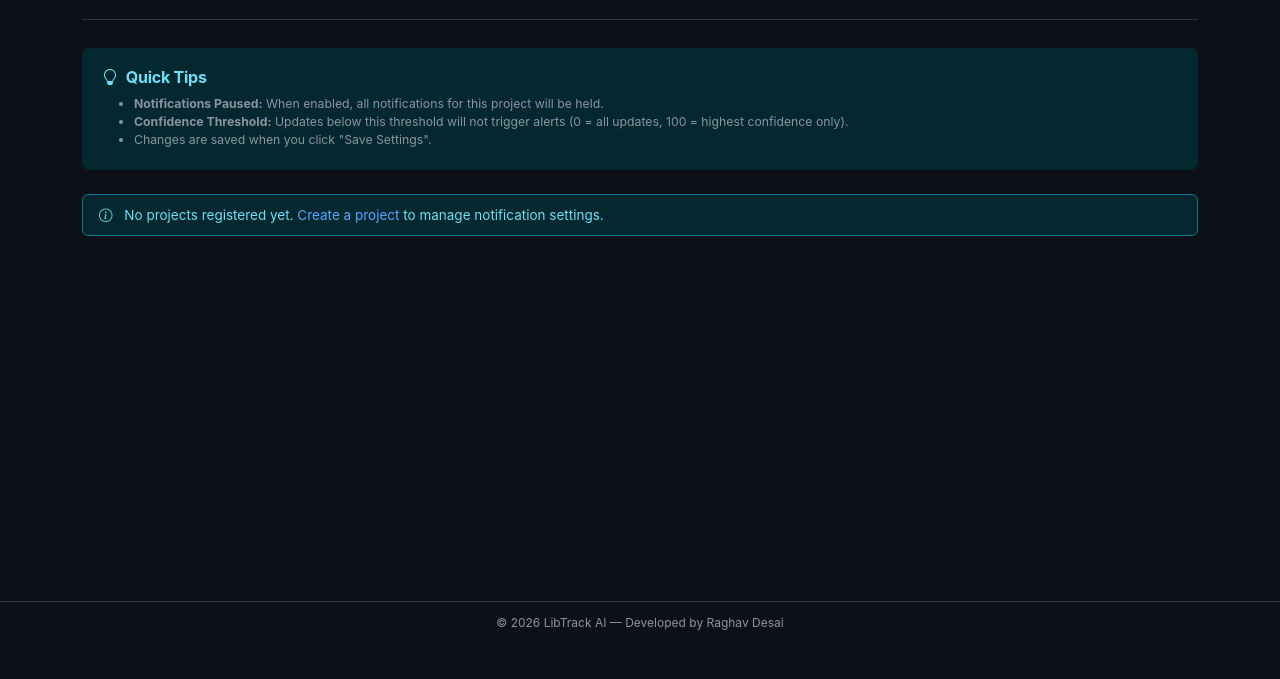
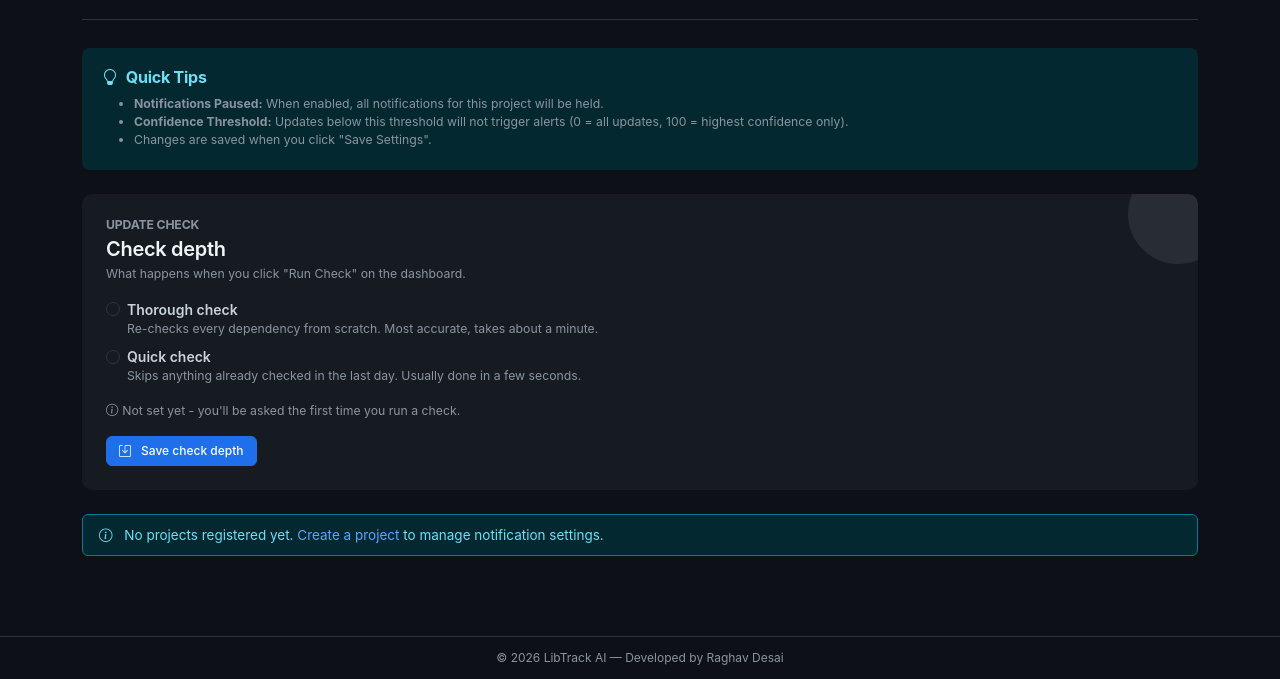
Before and after one commit to RaghavRD/library_tracker, a Django app: page /libtracker/settings/ in a window 1280 px wide. Shown: the part 151-830 px from the top of the page. Before the commit the page ends 781 px from the top, so only its background shows below. Run offline with Django 5.2, Linux system fonts and the light colour scheme; the visitor is signed in with stand-in values (Sample User, id 1); data comes from the database, SQL or seed files in the repository; data that the repository does not hold is empty.

Commit message:
feat(daily-check): run manual checks inline with a per-user check depth
Manual checks were refused in production and their result banner never went away. Both came from the same place: the run happened in a background thread that serverless kills once the response returns, so the outcome had to be recovered from the database on later page loads.

- views.run_daily_check_now: execute the check inline via call_command, the way the cron endpoint already does, and drop the IS_VERCEL guard and the threading.Thread indirection. Now that a full run finishes in well under the function time limit this is no longer a reason to disable the feature. Passes LIBTRACK_RUN_BUDGET_SECONDS so an overrun ends as 'partial' rather than being killed.

- views.dashboard: stop reading active_manual_run/latest_manual_run. Those were re-queried on every request, so the completion banner reappeared each time the user navigated back to the dashboard. The outcome is now reported once through django.contrib.messages, which base.html already renders as a toast.

- dashboard.html: remove the 'Daily Check Scheduled' placeholder and the status-polling script, both dead once the run is synchronous. Buttons show a spinner and disable while a check is in flight.

- models.UserPreference: per-user check depth, thorough (re-check everything) or quick (skip anything inside the freshness window), mapped onto run_daily_check --force. Blank until chosen, which is what triggers the first-run prompt; dismissing the prompt saves nothing and runs nothing, so the user is asked again. A post without a mode falls back to quick rather than answering on the user's behalf. Adds migration 0020.

- settings_view: the same choice, editable later. Its form sits outside the projects block so a user with no projects can still reach it.

- Add tracker/tests/test_manual_check_mode.py; update the ownership tests that asserted the old threaded, Vercel-disabled behavior.

```diff
--- a/tracker/models.py
+++ b/tracker/models.py
@@ -288,6 +288,59 @@ class DashboardSnapshot(TimeStampedModel):
 
     def __str__(self):
         return f"{self.owner} dashboard snapshot for {self.scan_date}"
+
+
+class UserPreference(TimeStampedModel):
+    """Per-user settings that are not tied to any single project."""
+
+    THOROUGH = "thorough"
+    QUICK = "quick"
+    CHECK_MODE_CHOICES = [
+        (THOROUGH, "Thorough check"),
+        (QUICK, "Quick check"),
+    ]
+    # Used when a run happens without a stored choice - a form posted with
+    # JavaScript disabled, say. The cheaper mode is the safer default.
+    DEFAULT_CHECK_MODE = QUICK
+
+    user = models.OneToOneField(
+        settings.AUTH_USER_MODEL,
+        on_delete=models.CASCADE,
+        related_name="preferences",
+    )
+    # Blank means the user has never been asked, which is what triggers the
+    # first-run prompt. Do not give this a non-blank default: that would silently
+    # answer the question on the user's behalf.
+    check_mode = models.CharField(
+        max_length=10,
+        choices=CHECK_MODE_CHOICES,
+        blank=True,
+        default="",
+        help_text="How thorough a manual update check should be.",
+    )
+
+    class Meta:
+        verbose_name = "User Preference"
+        verbose_name_plural = "User Preferences"
+
+    def __str__(self):
+        return f"Preferences for {self.user}"
+
+    @classmethod
+    def for_user(cls, user) -> "UserPreference":
+        """Return this user's preferences, creating an empty row on first use."""
+        preference, _ = cls.objects.get_or_create(user=user)
+        return preference
+
+    @property
+    def has_chosen_check_mode(self) -> bool:
+        """False until the user picks a mode, which is when we prompt them."""
+        return self.check_mode in {self.THOROUGH, self.QUICK}
+
+    @property
+    def force_check(self) -> bool:
+        """Whether a manual run should ignore the freshness window."""
+        return self.check_mode == self.THOROUGH
 
 
 class DailyCheckRun(TimeStampedModel):
--- a/tracker/templates/tracker/settings.html
+++ b/tracker/templates/tracker/settings.html
@@ -25,9 +25,56 @@
             </div>
         </div>
 
+        {# Own form, outside the projects block: a user with no projects still needs this. #}
+        <div class="card stat-card shadow-sm settings-card mb-4">
+            <div class="card-body p-4">
+                <h6 class="text-uppercase small fw-bold text-muted mb-1">Update Check</h6>
+                <h5 class="mb-1">Check depth</h5>
+                <p class="text-muted small mb-3">What happens when you click "Run Check" on the dashboard.</p>
+
+                <form method="post">
+                    {% csrf_token %}
+                    <input type="hidden" name="form" value="check_mode">
+
+                    <div class="form-check mb-2">
+                        <input class="form-check-input" type="radio" name="check_mode" id="check_mode_thorough"
+                            value="thorough" {% if check_mode == "thorough" %}checked{% endif %}>
+                        <label class="form-check-label" for="check_mode_thorough">
+                            <span class="fw-semibold">Thorough check</span>
+                            <span class="d-block small text-muted">
+                                Re-checks every dependency from scratch. Most accurate, takes about a minute.
+                            </span>
+                        </label>
+                    </div>
+
+                    <div class="form-check mb-3">
+                        <input class="form-check-input" type="radio" name="check_mode" id="check_mode_quick"
+                            value="quick" {% if check_mode == "quick" %}checked{% endif %}>
+                        <label class="form-check-label" for="check_mode_quick">
+                            <span class="fw-semibold">Quick check</span>
+                            <span class="d-block small text-muted">
+                                Skips anything already checked in the last day. Usually done in a few seconds.
+                            </span>
+                        </label>
+                    </div>
+
+                    {% if not check_mode %}
+                    <p class="small text-muted mb-3">
+                        <i class="bi bi-info-circle me-1"></i>Not set yet - you'll be asked the first time you run a check.
+                    </p>
+                    {% endif %}
+
+                    <button type="submit" class="btn btn-primary btn-sm">
+                        <i class="bi bi-save me-1"></i>Save check depth
+                    </button>
+                </form>
+            </div>
+        </div>
+
         {% if projects %}
         <form method="post">
             {% csrf_token %}
+            <input type="hidden" name="form" value="projects">
 
             <div class="row g-4">
                 {% for project in projects %}
--- a/tracker/views.py
+++ b/tracker/views.py
@@ -1,6 +1,5 @@
 import logging
 import os
-import threading
 import hmac
 from datetime import timedelta
 from collections import defaultdict
@@ -14,7 +13,7 @@ from django.contrib.auth.forms import PasswordChangeForm
 from django.contrib.auth.decorators import login_required
 from django.core.paginator import Paginator
 from django.core.management import call_command
-from django.db import close_old_connections
+from django.template.defaultfilters import pluralize
 from django.utils import timezone
 from django.utils.http import url_has_allowed_host_and_scheme
 
@@ -26,6 +25,7 @@ from tracker.models import (
     StackComponent,
     UpdateCache,
     UpdateEvent,
+    UserPreference,
 )
 from tracker.forms import LoginForm, RegistrationForm
 from tracker.services.github_account_service import GitHubAccountService
@@ -129,24 +129,23 @@ def dashboard(request):
     else:
         recent_runs = recent_runs_qs.filter(scope_owner=request.user).order_by("-created_at")[:5]
 
-    active_manual_run = DailyCheckRun.objects.filter(
-        scope_owner=request.user,
-        status__in=active_statuses,
-    ).order_by("-created_at").first()
-    latest_manual_run = DailyCheckRun.objects.filter(scope_owner=request.user).order_by("-created_at").first()
     cooldown_since = timezone.now() - timedelta(minutes=15)
     cooldown_run = DailyCheckRun.objects.filter(
         scope_owner=request.user,
         created_at__gte=cooldown_since,
     ).exclude(status__in=active_statuses).order_by("-created_at").first()
+
+    # The outcome of a run is delivered once, as a message, by run_daily_check_now.
+    # Nothing about the last run is rendered from the database here: doing that
+    # re-showed the same banner on every later visit to the dashboard.
+    preference = UserPreference.for_user(request.user)
     context.update(
         {
             "recent_daily_check_runs": recent_runs,
-            "active_manual_run": active_manual_run,
-            "latest_manual_run": latest_manual_run,
             "manual_run_cooldown_active": bool(cooldown_run),
             "manual_run_cooldown_minutes": 15,
-            "manual_daily_check_enabled": not getattr(settings, "IS_VERCEL", False),
+            "needs_check_mode_choice": not preference.has_chosen_check_mode,
+            "check_mode": preference.check_mode,
             "email_test_mode": os.getenv("TEST_MODE", "True").lower() in {"1", "true", "yes", "y"},
         }
     )
@@ -160,10 +159,6 @@ def run_daily_check_now(request):
     Trigger an owner-scoped manual daily check from the dashboard.
     Admin users may explicitly request a global run.
     """
-    if getattr(settings, "IS_VERCEL", False):
-        messages.info(request, "Manual checks are unavailable in production. The scheduled daily check runs automatically.")
-        return redirect("dashboard")
-
     DailyCheckRun.reap_stale()
     active_statuses = DailyCheckRun.ACTIVE_STATUSES
     requested_scope = request.POST.get("scope", "owner")
@@ -190,24 +185,73 @@ def run_daily_check_now(request):
         messages.warning(request, "Manual checks are limited to one run every 15 minutes.")
         return redirect("dashboard")
 
+    preference = UserPreference.for_user(request.user)
+    submitted_mode = request.POST.get("check_mode", "").strip()
+    if submitted_mode in dict(UserPreference.CHECK_MODE_CHOICES):
+        # First run, or a mode chosen from the prompt: remember it.
+        preference.check_mode = submitted_mode
+        preference.save(update_fields=["check_mode", "updated_at"])
+    elif not preference.has_chosen_check_mode:
+        # The prompt is client side, so a post can still arrive without a
+        # choice. Run in the cheaper mode rather than failing, and leave the
+        # preference unset so the user is asked again next time.
+        pass
+
     run = DailyCheckRun.objects.create(
         triggered_by=request.user,
         scope="global" if is_global else "owner",
         scope_owner=scope_owner,
         status="queued",
     )
-    thread = threading.Thread(
-        target=_run_daily_check_background,
-        args=(run.id, request.user.id if not is_global else None, is_global),
-        daemon=True,
-    )
-    thread.start()
 
+    # Run inline rather than in a thread. Serverless hosts freeze the instance
+    # once the response is returned, which killed the old background thread
+    # mid-run; the scheduled cron endpoint has always run inline for that
+    # reason. A full check now finishes well inside the function time limit.
+    command_kwargs = {
+        "manual_run_id": run.id,
+        "force": preference.force_check,
+        "budget_seconds": getattr(settings, "LIBTRACK_RUN_BUDGET_SECONDS", 0),
+    }
     if is_global:
-        messages.success(request, "Global check started. Status will update in Recent Runs.")
+        command_kwargs["global_run"] = True
     else:
-        messages.success(request, "Check started for your projects. Status will update in Recent Runs.")
+        command_kwargs["owner_id"] = request.user.id
+
+    try:
+        call_command("run_daily_check", **command_kwargs)
+    except Exception as exc:
+        logger.exception("Manual daily check crashed")
+        run.status = "failed"
+        run.finished_at = timezone.now()
+        run.error_message = str(exc)
+        run.save(update_fields=["status", "finished_at", "error_message", "updated_at"])
+
+    run.refresh_from_db()
+    _message_for_run(request, run)
     return redirect("dashboard")
+
+
+def _message_for_run(request, run: DailyCheckRun):
+    """Report a finished run once, as a flash message."""
+    scope_label = "Global check" if run.scope == "global" else "Check"
+    if run.status == "success":
+        messages.success(
+            request,
+            f"{scope_label} completed in {run.duration_label}. "
+            f"{run.projects_scanned} project{pluralize(run.projects_scanned)} scanned, "
+            f"{run.libraries_checked} librar{'y' if run.libraries_checked == 1 else 'ies'} checked, "
+            f"{run.emails_sent} email{pluralize(run.emails_sent)} sent.",
+        )
+    elif run.status == "partial":
+        messages.warning(
+            request,
+            f"{scope_label} ran out of time after {run.duration_label} and saved partial results. "
+            "The scheduled run will pick up the rest.",
+        )
+    else:
+        detail = f": {run.error_message}" if run.error_message else "."
+        messages.error(request, f"{scope_label} failed{detail}")
 
 
 @login_required
@@ -242,19 +286,6 @@ def run_daily_check_status(request):
             "error_message": run.error_message,
         }
     )
-
-
-def _run_daily_check_background(run_id: int, owner_id: int | None, is_global: bool):
-    close_old_connections()
-    try:
-        command_kwargs = {"manual_run_id": run_id}
-        if is_global:
-            command_kwargs["global_run"] = True
-        else:
-            command_kwargs["owner_id"] = owner_id
-        call_command("run_daily_check", **command_kwargs)
-    finally:
-        close_old_connections()
 
 
 @require_GET
@@ -679,6 +710,17 @@ def settings_view(request):
     Allows users to toggle notify_paused and set min_confidence_threshold.
     """
     projects = _user_projects_queryset(request).order_by('project_name')
+    preference = UserPreference.for_user(request.user)
+
+    if request.method == 'POST' and request.POST.get('form') == 'check_mode':
+        submitted_mode = request.POST.get('check_mode', '').strip()
+        if submitted_mode not in dict(UserPreference.CHECK_MODE_CHOICES):
+            messages.error(request, 'Pick either a thorough or a quick check.')
+            return redirect('settings')
+        preference.check_mode = submitted_mode
+        preference.save(update_fields=['check_mode', 'updated_at'])
+        messages.success(request, f'Check depth set to {preference.get_check_mode_display().lower()}.')
+        return redirect('settings')
 
     if request.method == 'POST':
         try:
@@ -714,4 +756,5 @@ def settings_view(request):
 
     return render(request, 'tracker/settings.html', {
         'projects': projects,
+        'check_mode': preference.check_mode,
     })
```
Also changed, not shown: tracker/templates/tracker/dashboard.html (+106 -90 lines), tracker/tests/test_manual_check_mode.py (added, +221 -0 lines), tracker/tests/test_project_ownership_and_future_notifications.py (+11 -19 lines), tracker/migrations/0020_userpreference.py (added).
